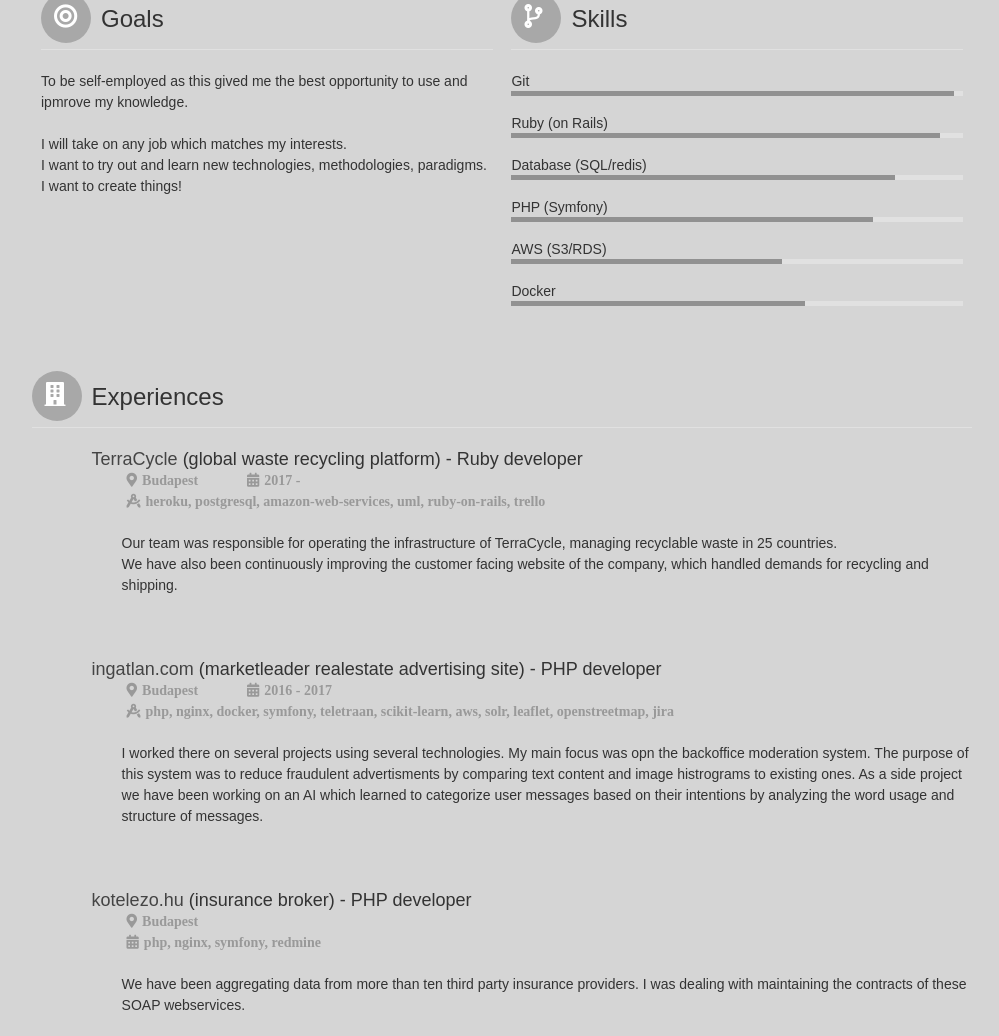
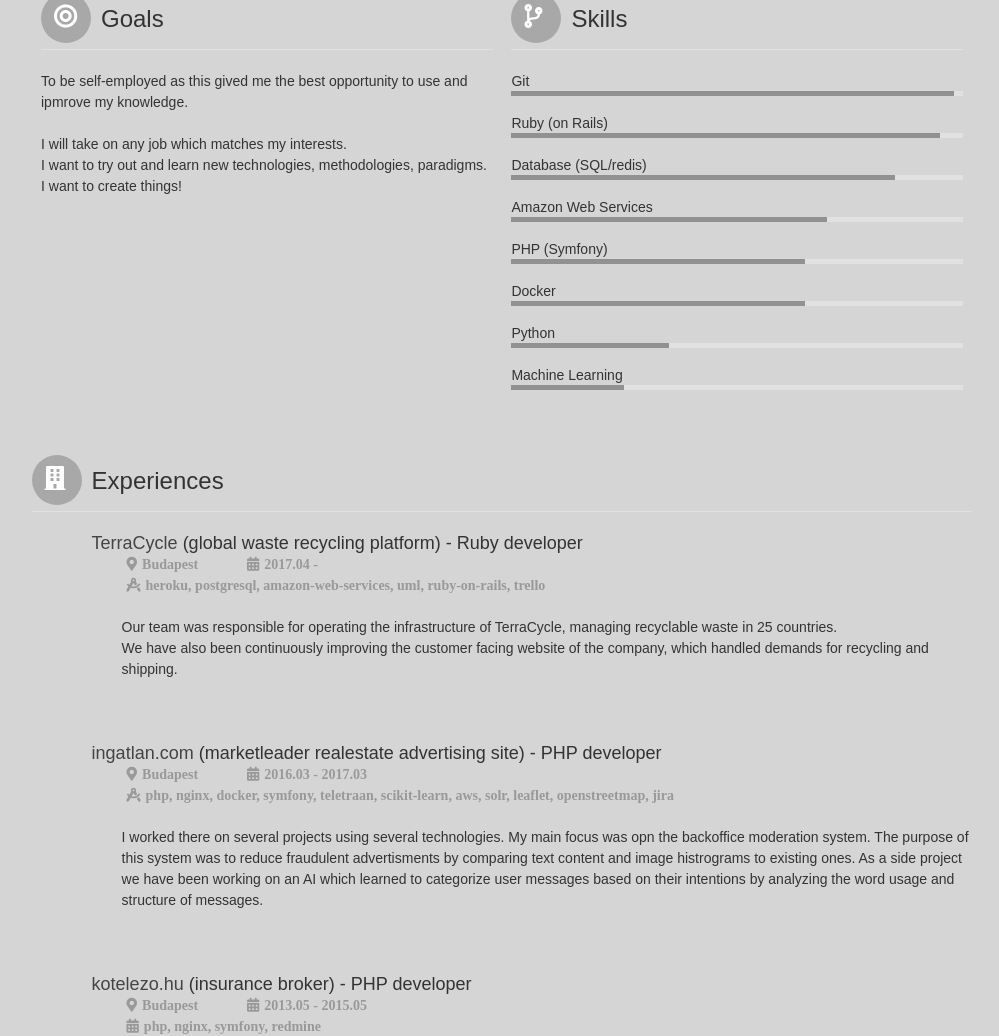
Before and after one commit to Mikopet/cv.mikopet.dev, a plain HTML site: page index.html in a window 1280 px wide. Shown: the part 307-1343 px from the top of the page, without its empty margins (138-1137 px from the left). Drawn offline with Linux system fonts and the light colour scheme; a web font is replaced by a local one.

Commit message:
fixing dates, adding and readjusting some skillsets

```diff
--- a/index.html
+++ b/index.html
@@ -45,9 +45,11 @@
                     <li data-skills="98">Git<span style="width: 98%;"></span></li>
                     <li data-skills="95">Ruby (on Rails)<span style="width: 95%;"></span></li>
                     <li data-skills="85">Database (SQL/redis)<span style="width: 85%;"></span></li>
-                    <li data-skills="80">PHP (Symfony)<span style="width: 80%;"></span></li>
-                    <li data-skills="60">AWS (S3/RDS)<span style="width: 60%;"></span></li>
+                    <li data-skills="70">Amazon Web Services<span style="width: 70%;"></span></li>
+                    <li data-skills="65">PHP (Symfony)<span style="width: 65%;"></span></li>
                     <li data-skills="65">Docker<span style="width: 65%;"></span></li>
+                    <li data-skills="35">Python<span style="width: 35%;"></span></li>
+                    <li data-skills="25">Machine Learning<span style="width: 25%;"></span></li>
                 </ul>
             </div>
         </div>
@@ -59,7 +61,7 @@
                     <li>
                         <h4><strong>TerraCycle</strong> (global waste recycling platform) - Ruby developer</h4>
                         <span class="lieu">Budapest</span>
-                        <span class="dates">2017 - </span>
+                        <span class="dates">2017.04 - </span>
                         <br/><span class="tech">heroku, postgresql, amazon-web-services, uml, ruby-on-rails, trello</span>
                         <p>
                             Our team was responsible for operating the infrastructure of TerraCycle, managing recyclable waste in 25 countries.
@@ -70,7 +72,7 @@
                     <li>
                         <h4><strong>ingatlan.com</strong> (marketleader realestate advertising site) - PHP developer</h4>
                         <span class="lieu">Budapest</span>
-                        <span class="dates">2016 - 2017</span>
+                        <span class="dates">2016.03 - 2017.03</span>
                         <br/><span class="tech">php, nginx, docker, symfony, teletraan, scikit-learn, aws, solr, leaflet, openstreetmap, jira</span>
                         <p>
                             I worked there on several projects using several technologies. My main focus was opn the backoffice moderation system. The purpose of this system was to reduce fraudulent advertisments by comparing text content and image histrograms to existing ones. As a side project we have been working on an AI which learned to categorize user messages based on their intentions by analyzing the word usage and structure of messages.
@@ -79,6 +81,7 @@
                     <li>
                         <h4><strong>kotelezo.hu</strong> (insurance broker) - PHP developer</h4>
                         <span class="lieu">Budapest</span>
+                        <span class="dates">2013.05 - 2015.05</span>
                         <br/><span class="dates">php, nginx, symfony, redmine</span>
                         <p>
                             We have been aggregating data from more than ten third party insurance providers. I was dealing with maintaining the contracts of these SOAP webservices.
```
